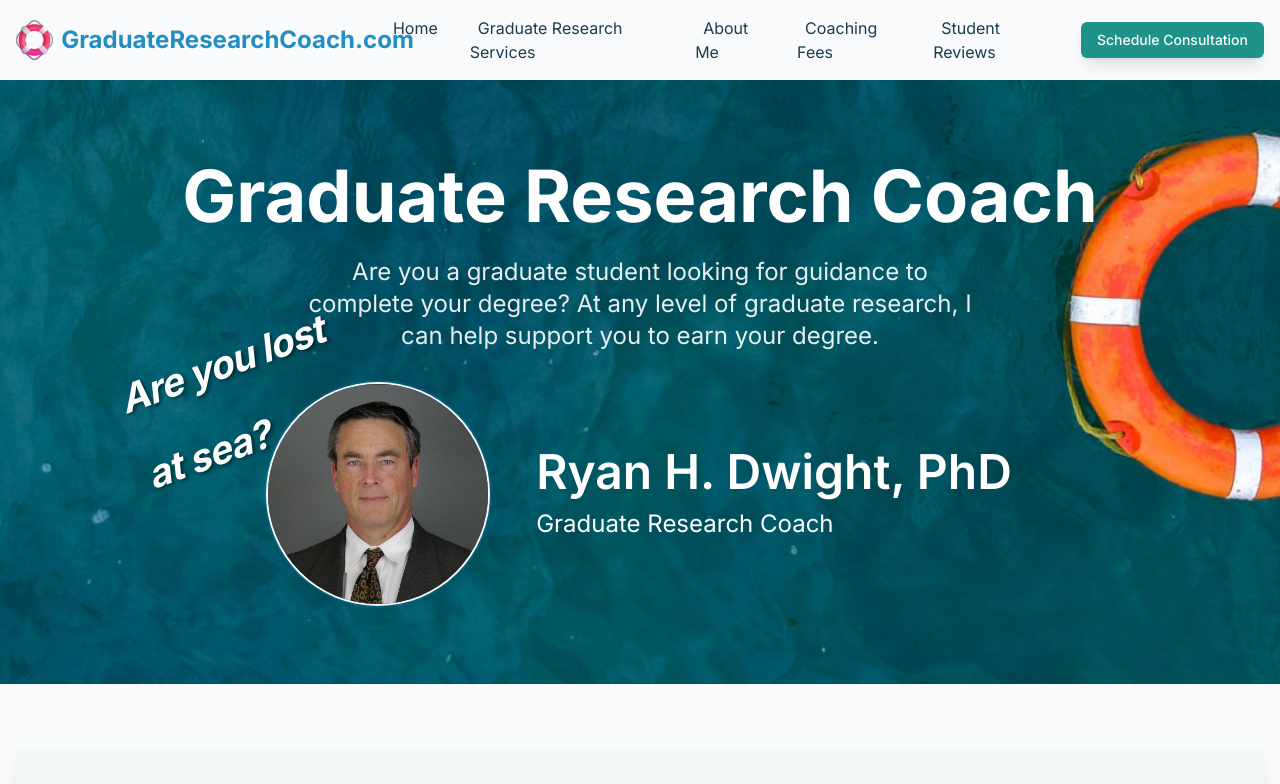
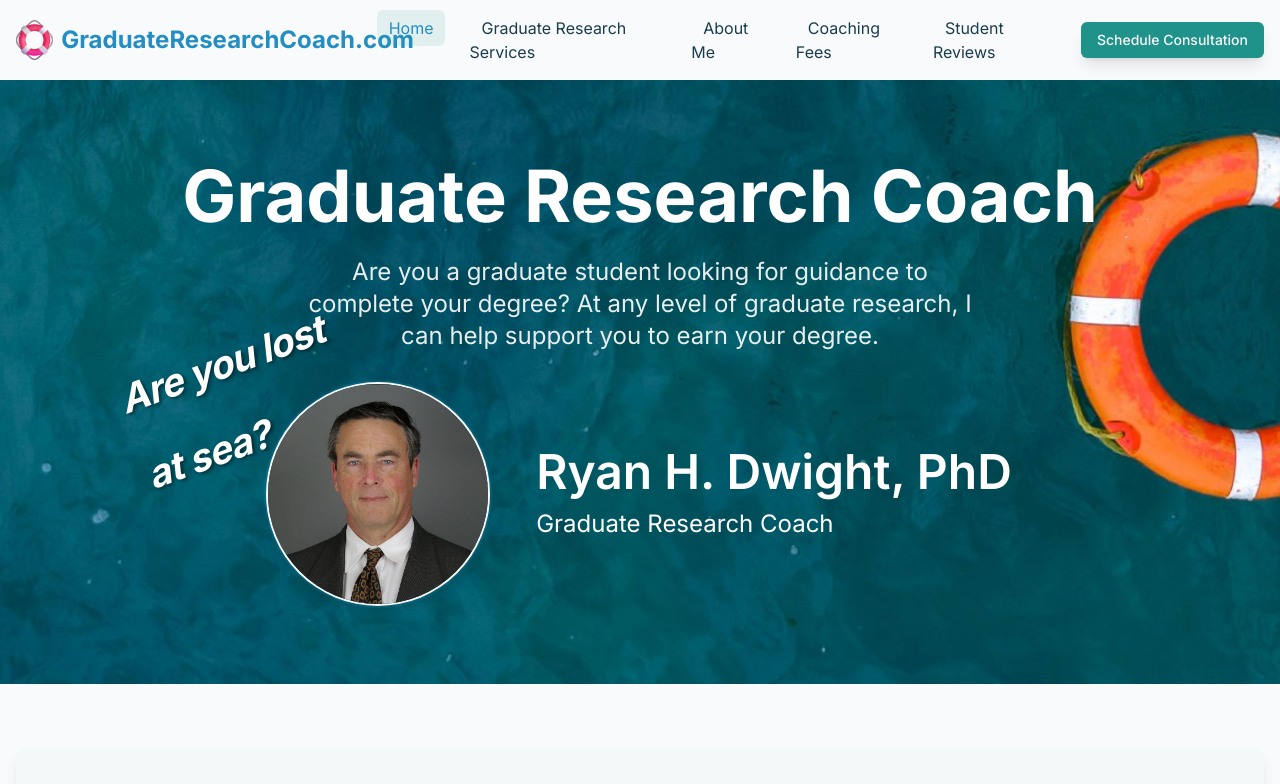
Before and after one commit to lame-o/dads-website, a Next.js app: page / in a window 1280 px wide. Shown: the top 784 px of the page. Built offline with nearby package versions, Linux system fonts and the light colour scheme.

Commit message:
header highlights

```diff
--- a/app/components/Header.tsx
+++ b/app/components/Header.tsx
@@ -61,7 +61,9 @@
               <li key={item.name}>
                 <Link
                   href={item.path}
-                  className="text-foreground hover:text-primary transition-colors px-2 py-1 rounded"
+                  className={`text-foreground hover:text-primary transition-colors px-3 py-2 rounded-md ${
+                    pathname === item.path ? 'bg-accent/10 text-primary' : ''
+                  }`}
                 >
                   {item.name}
                 </Link>
--- a/app/layout.tsx
+++ b/app/layout.tsx
@@ -6,7 +6,7 @@
 
 export const metadata: Metadata = {
   title: 'Graduate Research Coach',
-  description: 'Graduate Research Coach - Phd Coach, graduate writing coach, dissertation editor, graduate writing editor, degree completion, scientific review, PhD Suport, Graduate Supoprt',
+  description: 'Graduate Research Coach - Phd Coach, graduate writing coach, dissertation editor, graduate writing editor, degree completion, scientific review, PhD Suport, Graduate Supoprt, Help, Tutor',
   icons: {
     icon: '/Graduate-Research-Coach.png',
   },
```
